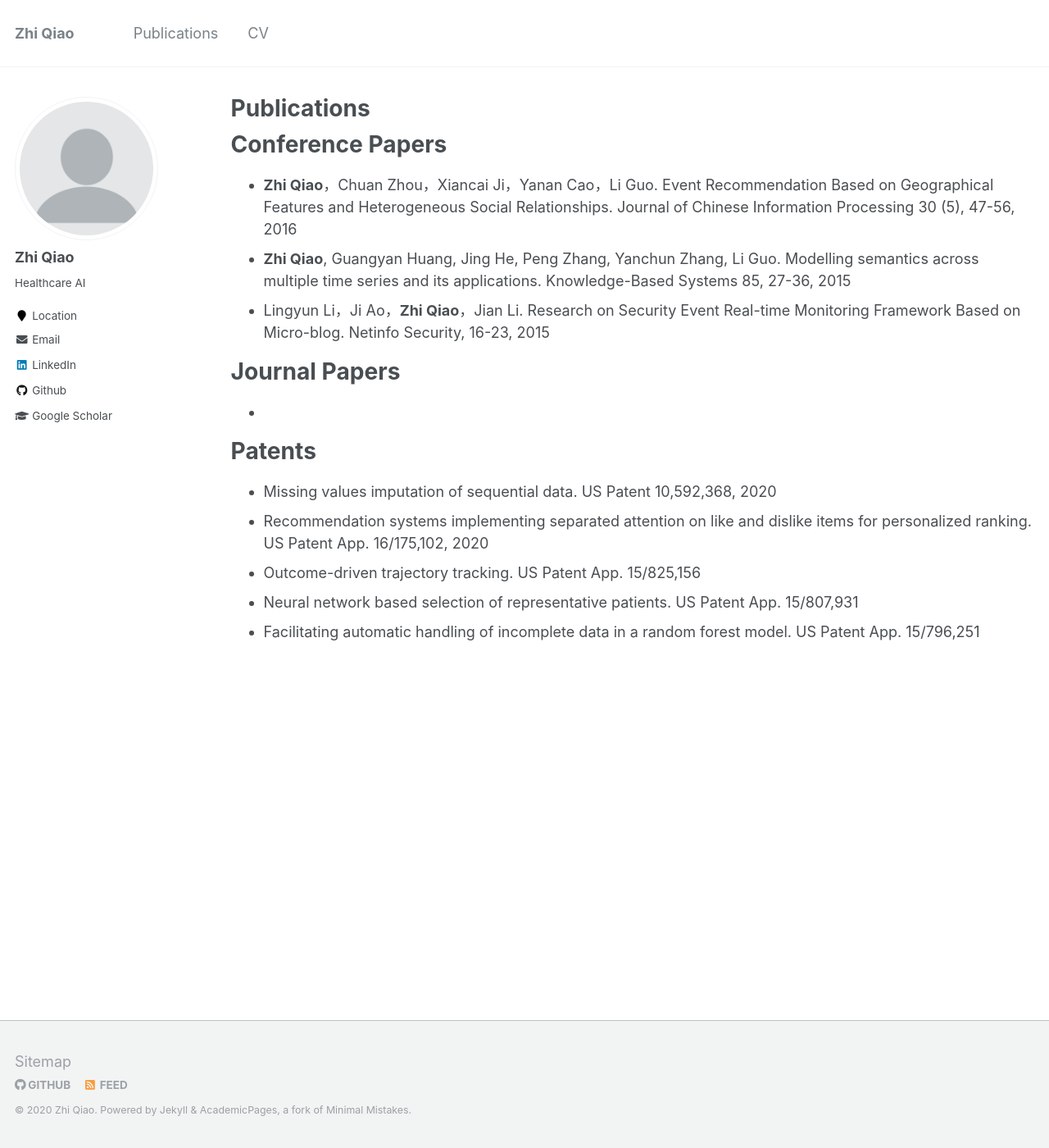
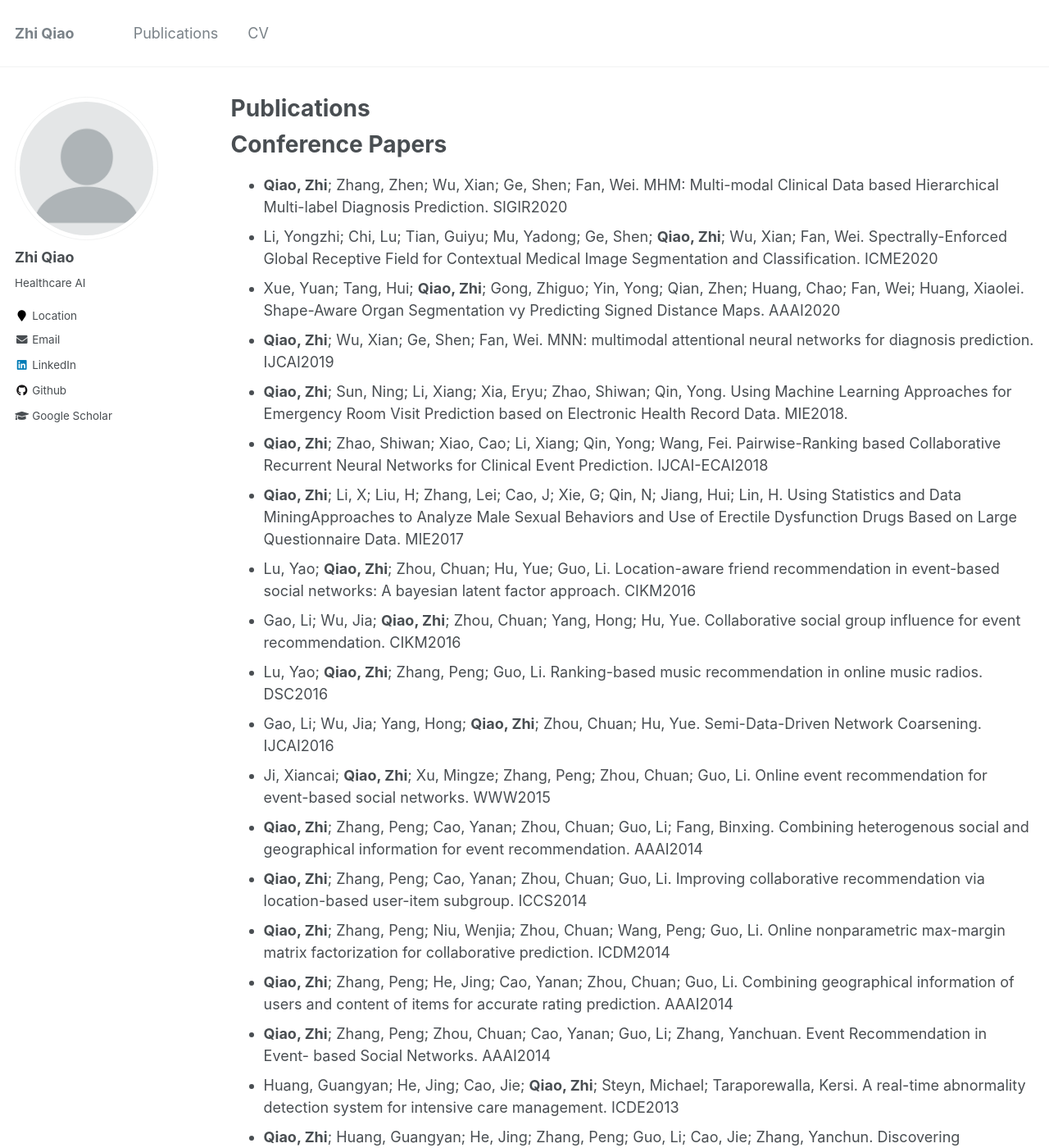
Before and after one commit to qxiaobu/qxiaobu.github.io, a Jekyll site: the page built from _pages/publications.md, in a window 1280 px wide and 1400 px high. Shown: the whole window at 82% size. Built offline with Jekyll 4.4.1, drawn with Linux system fonts in a browser that asks for light colours; some of the changed text lies outside the part shown.

Commit message:
Update publications.md

```diff
--- a/_pages/publications.md
+++ b/_pages/publications.md
@@ -6,15 +6,33 @@ author_profile: true
 
 Conference Papers
 ======
-
-* <b>Zhi Qiao</b>，Chuan Zhou，Xiancai Ji，Yanan Cao，Li Guo. Event Recommendation Based on Geographical Features and Heterogeneous Social Relationships. Journal of Chinese Information Processing 30 (5), 47-56, 2016
-* <b>Zhi Qiao</b>, Guangyan Huang, Jing He, Peng Zhang, Yanchun Zhang, Li Guo. Modelling semantics across multiple time series and its applications. Knowledge-Based Systems 85, 27-36, 2015
-* Lingyun Li，Ji Ao，<b>Zhi Qiao</b>，Jian Li. Research on Security Event Real-time Monitoring Framework Based on Micro-blog. Netinfo Security, 16-23, 2015
-
+* <b>Qiao, Zhi</b>; Zhang, Zhen; Wu, Xian; Ge, Shen; Fan, Wei. MHM: Multi-modal Clinical Data based Hierarchical Multi-label Diagnosis Prediction. SIGIR2020
+* Li, Yongzhi; Chi, Lu; Tian, Guiyu; Mu, Yadong; Ge, Shen; <b>Qiao, Zhi</b>; Wu, Xian; Fan, Wei. Spectrally-Enforced Global Receptive Field for Contextual Medical Image Segmentation and Classification. ICME2020
+* Xue, Yuan; Tang, Hui; <b>Qiao, Zhi</b>; Gong, Zhiguo; Yin, Yong; Qian, Zhen; Huang, Chao; Fan, Wei; Huang, Xiaolei. Shape-Aware Organ Segmentation vy Predicting Signed Distance Maps. AAAI2020
+* <b>Qiao, Zhi</b>; Wu, Xian; Ge, Shen; Fan, Wei. MNN: multimodal attentional neural networks for diagnosis prediction. IJCAI2019
+* <b>Qiao, Zhi</b>; Sun, Ning; Li, Xiang; Xia, Eryu; Zhao, Shiwan; Qin, Yong. Using Machine Learning Approaches for Emergency Room Visit Prediction based on Electronic Health Record Data. MIE2018.
+* <b>Qiao, Zhi</b>; Zhao, Shiwan; Xiao, Cao; Li, Xiang; Qin, Yong; Wang, Fei. Pairwise-Ranking based Collaborative Recurrent Neural Networks for Clinical Event Prediction. IJCAI-ECAI2018
+* <b>Qiao, Zhi</b>; Li, X; Liu, H; Zhang, Lei; Cao, J; Xie, G; Qin, N; Jiang, Hui; Lin, H. Using Statistics and Data MiningApproaches to Analyze Male Sexual Behaviors and Use of Erectile Dysfunction Drugs Based on Large Questionnaire Data. MIE2017
+* Lu, Yao; <b>Qiao, Zhi</b>; Zhou, Chuan; Hu, Yue; Guo, Li. Location-aware friend recommendation in event-based social networks: A bayesian latent factor approach. CIKM2016
+* Gao, Li; Wu, Jia; <b>Qiao, Zhi</b>; Zhou, Chuan; Yang, Hong; Hu, Yue. Collaborative social group influence for event recommendation. CIKM2016
+* Lu, Yao; <b>Qiao, Zhi</b>; Zhang, Peng; Guo, Li. Ranking-based music recommendation in online music radios. DSC2016
+* Gao, Li; Wu, Jia; Yang, Hong; <b>Qiao, Zhi</b>; Zhou, Chuan; Hu, Yue. Semi-Data-Driven Network Coarsening. IJCAI2016
+* Ji, Xiancai; <b>Qiao, Zhi</b>; Xu, Mingze; Zhang, Peng; Zhou, Chuan; Guo, Li. Online event recommendation for event-based social networks. WWW2015
+* <b>Qiao, Zhi</b>; Zhang, Peng; Cao, Yanan; Zhou, Chuan; Guo, Li; Fang, Binxing. Combining heterogenous social and geographical information for event recommendation. AAAI2014
+* <b>Qiao, Zhi</b>; Zhang, Peng; Cao, Yanan; Zhou, Chuan; Guo, Li. Improving collaborative recommendation via location-based user-item subgroup. ICCS2014
+* <b>Qiao, Zhi</b>; Zhang, Peng; Niu, Wenjia; Zhou, Chuan; Wang, Peng; Guo, Li. Online nonparametric max-margin matrix factorization for collaborative prediction. ICDM2014
+* <b>Qiao, Zhi</b>; Zhang, Peng; He, Jing; Cao, Yanan; Zhou, Chuan; Guo, Li. Combining geographical information of users and content of items for accurate rating prediction. AAAI2014
+* <b>Qiao, Zhi</b>; Zhang, Peng; Zhou, Chuan; Cao, Yanan; Guo, Li; Zhang, Yanchuan. Event Recommendation in Event- based Social Networks. AAAI2014
+* Huang, Guangyan; He, Jing; Cao, Jie; <b>Qiao, Zhi</b>; Steyn, Michael; Taraporewalla, Kersi. A real-time abnormality detection system for intensive care management. ICDE2013
+* <b>Qiao, Zhi</b>; Huang, Guangyan; He, Jing; Zhang, Peng; Guo, Li; Cao, Jie; Zhang, Yanchun. Discovering semantics from multiple correlated time series stream. PAKDD2013
+* <b>Qiao, Zhi</b>; He, Jing; Cao, Jie; Huang, Guangyan; Zhang, Peng. Multiple time series anomaly detection based on compression and correlation analysis: a medical surveillance case study. APweb2012
+* <b>Qiao, Zhi</b>; Zhang, Peng; He, Jing; Yan, Jinghua; Guo, Li. Learning from multiple related data streams with asynchronous flowing speeds. ICMLA2011
 
 Journal Papers
 ======
-*
+* <b>Qiao, Zhi</b>; Zhou, Chuan; Ji, Xiancai; Cao, Yanan; Guo, Li. Event Recommendation Based on Geographical Features and Heterogeneous Social Relationships. Journal of Chinese Information Processing 30 (5), 47-56, 2016
+* <b>Qiao, Zhi</b>; Huang, Guangyan; He, Jing; Zhang, Peng; Zhang, Yanchun; Guo, Li. Modelling semantics across multiple time series and its applications. Knowledge-Based Systems 85, 27-36, 2015
+* Li, Lingyun; Ao, Ji; <b>Qiao, Zhi</b>; Li, Jian. Research on Security Event Real-time Monitoring Framework Based on Micro-blog. Netinfo Security, 16-23, 2015
 
 Patents
 ======
```
